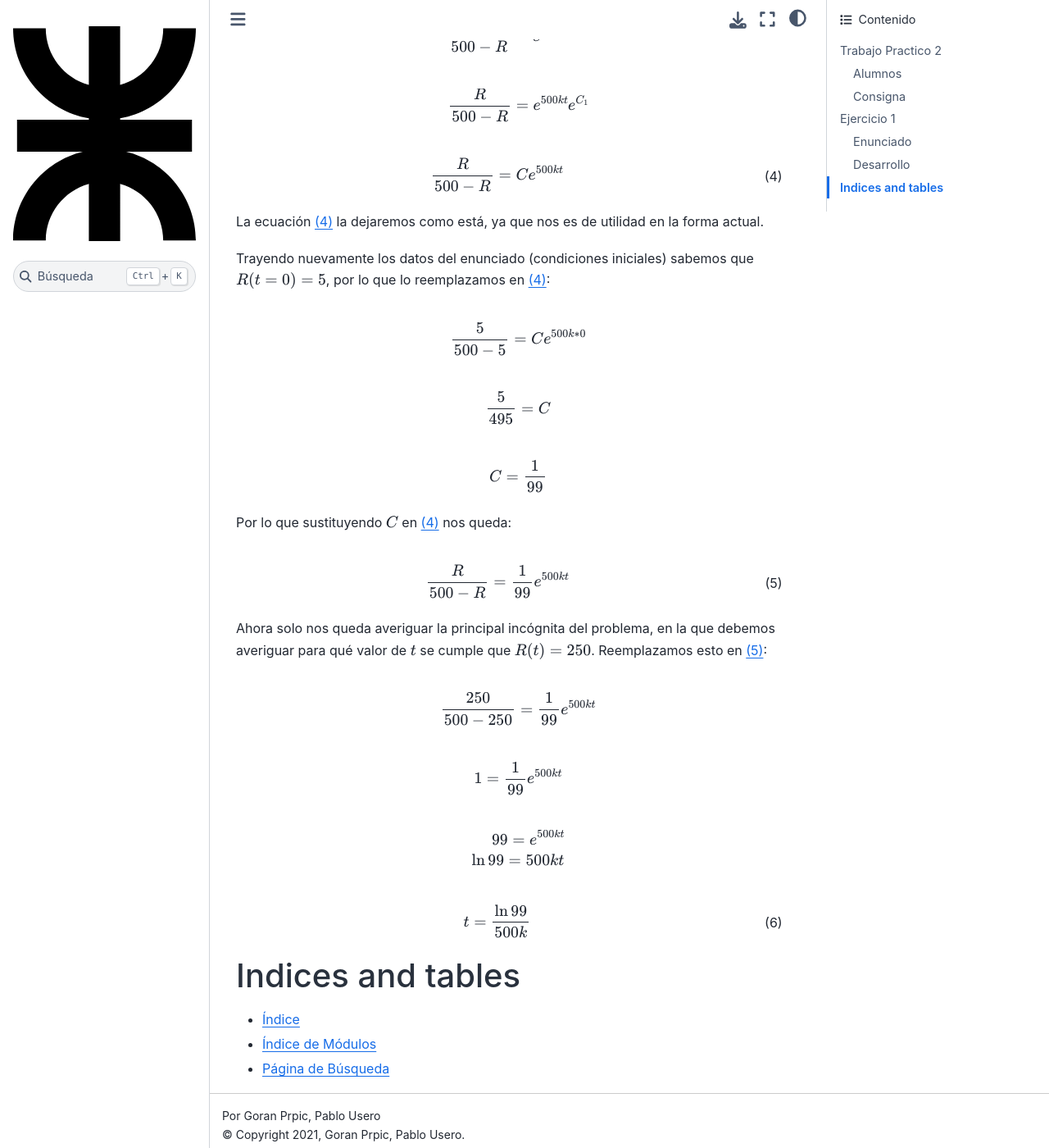
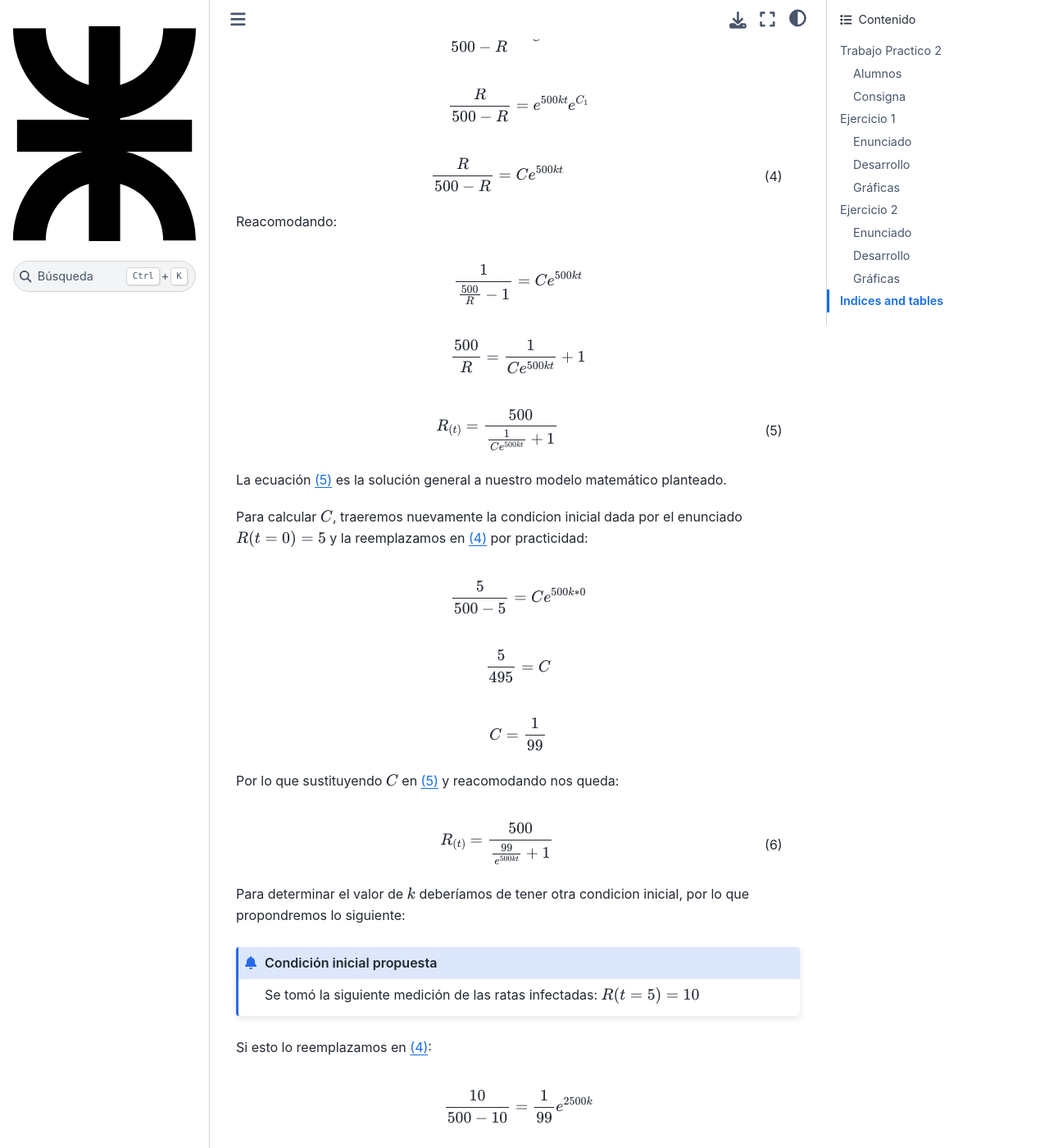
Before and after one commit to gorandp/am2_tp2, a Sphinx documentation site: the page built from docs/index.rst, in a window 1280 px wide and 1400 px high, scrolled down 3433 px. Shown: the whole window at 82% size. Built offline with Sphinx 7.4.7 and the Sphinx Book theme 1.1.4, drawn with Linux system fonts in a browser that asks for light colours; some of the changed text lies outside the part shown.

Commit message:
refactor para cumplir con los requerimientos del TP

```diff
--- a/docs/index.rst
+++ b/docs/index.rst
@@ -90,7 +90,7 @@
    número de ratones que tienen la enfermedad con el número que está libre de
    ésta
 
-Con la siguiente ley:
+Con el siguiente modelo matemático:
 
 .. math::
    :label: planteo-ley
@@ -161,15 +161,31 @@
    \frac {R}{500-R} = e^{500kt} e^{C_1}
 
 .. math::
-   :label: ley-ratones-general
+   :label: ecuacion-ratones-practica
 
    \frac {R}{500-R} = C e^{500kt}
 
-La ecuación :math:numref:`ley-ratones-general` la dejaremos como está, ya que
-nos es de utilidad en la forma actual.
+Reacomodando:
 
-Trayendo nuevamente los datos del enunciado (condiciones iniciales) sabemos
-que :math:`R(t=0) = 5`, por lo que lo reemplazamos en :math:numref:`ley-ratones-general`:
+.. math::
+
+   \frac {1}{\frac {500}{R} -1} = C e^{500kt}
+
+.. math::
+
+   \frac {500}{R} = \frac {1}{C e^{500kt}} + 1
+
+.. math::
+   :label: solucion-ratones-general
+
+   R_{(t)} = \frac {500}{ \frac {1}{C e^{500kt}} + 1 }
+
+La ecuación :math:numref:`solucion-ratones-general` es la solución general
+a nuestro modelo matemático planteado.
+
+Para calcular :math:`C`, traeremos nuevamente la condicion inicial dada
+por el enunciado :math:`R(t=0) = 5` y la reemplazamos en
+:math:numref:`ecuacion-ratones-practica` por practicidad:
 
 .. math::
 
@@ -183,37 +199,95 @@
 
    C = \frac {1}{99}
 
-Por lo que sustituyendo :math:`C` en :math:numref:`ley-ratones-general` nos
-queda:
+Por lo que sustituyendo :math:`C` en :math:numref:`solucion-ratones-general`
+y reacomodando nos queda:
 
 .. math::
-   :label: ley-ratones
+   :label: solucion-particular-previa-ratones
 
-   \frac {R}{500-R} = \frac {1}{99} e^{500kt}
+   R_{(t)} = \frac {500}{ \frac {99}{e^{500kt}} + 1 }
+
+Para determinar el valor de :math:`k` deberíamos de tener otra condicion
+inicial, por lo que propondremos lo siguiente:
+
+.. admonition:: Condición inicial propuesta
+
+  Se tomó la siguiente medición de las ratas infectadas: :math:`R(t=5) = 10`
+
+Si esto lo reemplazamos en :math:numref:`ecuacion-ratones-practica`:
+
+.. math::
+
+   \frac {10}{500-10} = \frac {1}{99} e^{2500k}
+
+.. math::
+
+   \frac {99}{49} = e^{2500k}
+
+.. math::
+
+   \ln \frac {99}{49} = 2500k
+
+.. math::
+
+   k = \frac {\ln 99 - \ln 49}{2500} \approx 2.81 \times 10^{-4}
+
+Por lo que :math:numref:`solucion-particular-previa-ratones` nos queda:
+
+.. math::
+   :label: solucion-particular-ratones
+
+   R_{(t)} = \frac {500}{ \frac {99}{e^{0.141 t}} + 1 }
+
+La cual, es la solución particular al modelo matemático planteado
+inicialmente.
 
 Ahora solo nos queda averiguar la principal incógnita del problema, en la que
 debemos averiguar para qué valor de :math:`t` se cumple que :math:`R(t)=250`.
-Reemplazamos esto en :math:numref:`ley-ratones`:
+Reemplazamos esto último en :math:numref:`solucion-particular-ratones`:
 
 .. math::
 
-   \frac {250}{500-250} = \frac {1}{99} e^{500kt}
+   250 = \frac {500}{ \frac {99}{e^{0.141 t}} + 1 }
 
 .. math::
 
-   1 = \frac {1}{99} e^{500kt}
+   \frac {99}{e^{0.141 t}} + 1 = \frac {500}{250}
 
 .. math::
 
-   99 = e^{500kt}
+   \frac {1}{99} e^{0.141 t} = 1
 
-   \ln 99 = 500kt
+.. math::
+
+   e^{0.141 t} = 99
+
+   0.141 t = \ln 99
 
 .. math::
    :label: solucion-p1
 
-   t = \frac {\ln 99}{500k}
+   t = \frac {\ln 99}{0.141} \approx 32.590
 
+
+
+Gráficas
+--------
+
+Para realizar
+
+
+Ejercicio 2
+===========
+
+Enunciado
+---------
+
+Desarrollo
+----------
+
+Gráficas
+--------
 
 
 Indices and tables
```
Also changed, not shown: 7 other files.
